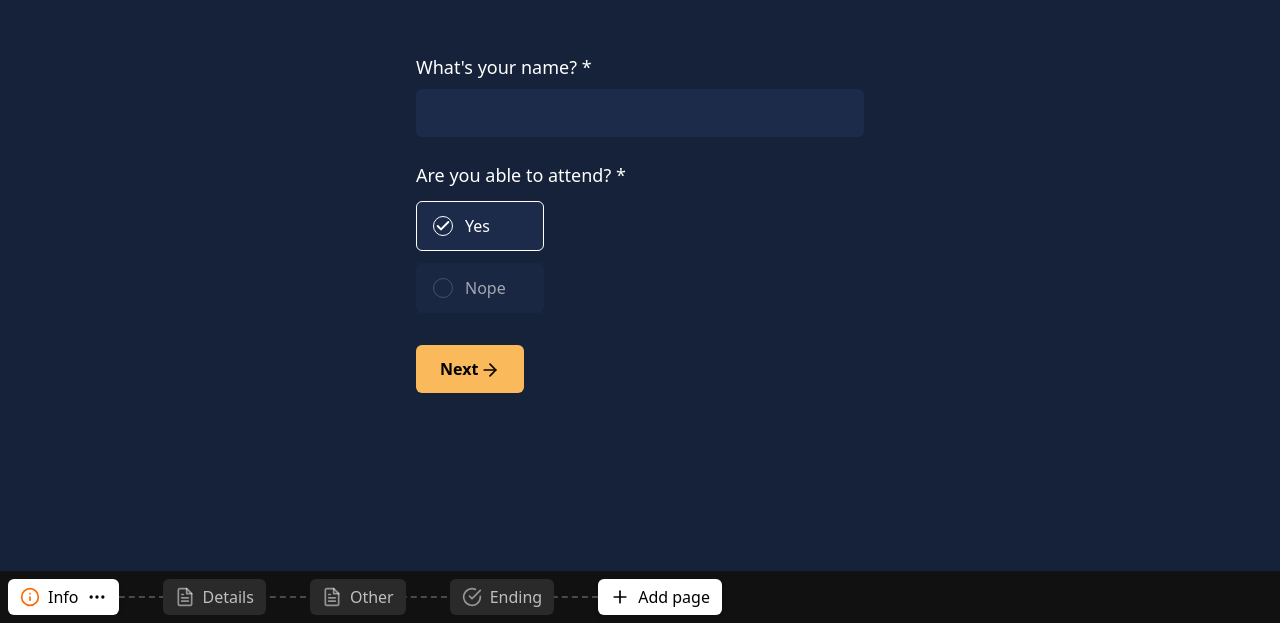
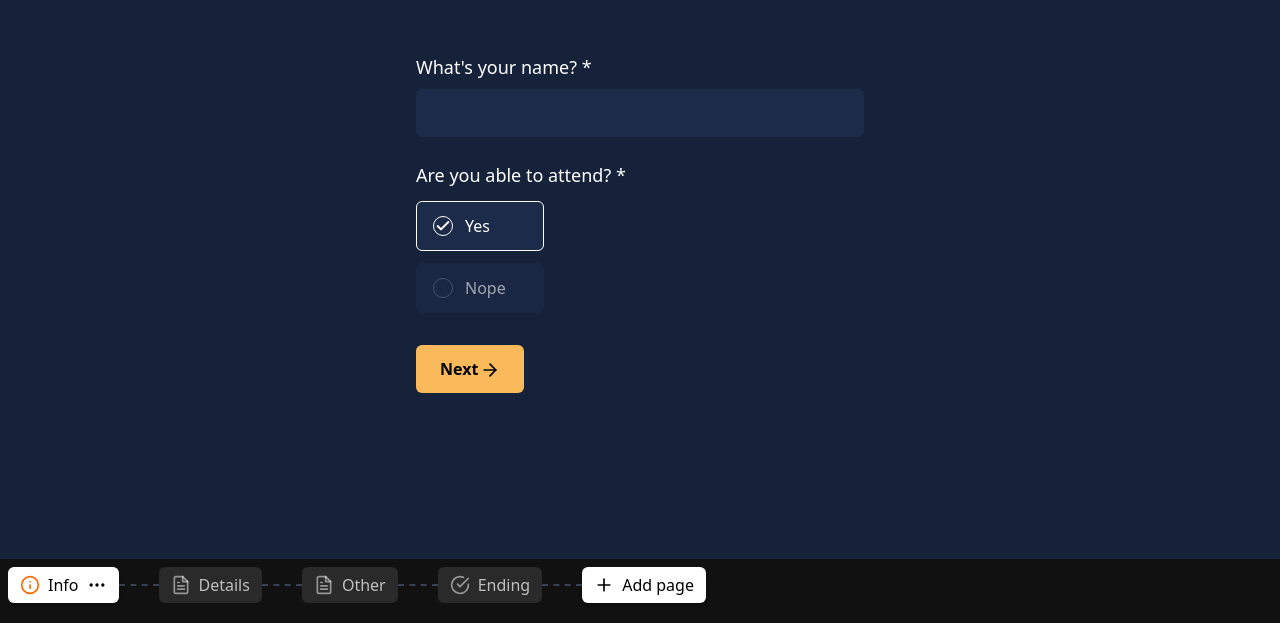
Before and after one commit to bryan-ilman-on-github/react-draggable-page-nav, a Next.js app: page / in a window 1280 px wide. Shown: the part 177-800 px from the top of the page. Built offline with nearby package versions, Linux system fonts and the light colour scheme.

Commit message:
feat(scrollbar): add scrollbar

```diff
--- a/src/app/globals.css
+++ b/src/app/globals.css
@@ -24,24 +24,20 @@ body {
     rgb(var(--background-start-rgb));
 }
 
-/* Styles to hide the scrollbar */
-.custom-scrollbar {
-  -ms-overflow-style: none; /* IE and Edge */
-  scrollbar-width: none; /* Firefox */
-}
 .custom-scrollbar::-webkit-scrollbar {
-  display: none; /* Chrome, Safari, and Opera */
+  height: 6px;
 }
 
-/* Pure CSS Dashed Line */
-.page-list-container::before {
-  content: "";
-  position: absolute;
-  top: 50%;
-  left: 0;
-  right: 0;
-  height: 0;
-  border-top: 2px dashed #4a4a4a; /* A slightly more visible gray */
-  transform: translateY(-50%);
-  z-index: 0;
+.custom-scrollbar::-webkit-scrollbar-track {
+  background: #2a2a2a;
+  border-radius: 10px;
 }
+
+.custom-scrollbar::-webkit-scrollbar-thumb {
+  background: #555;
+  border-radius: 10px;
+}
+
+.custom-scrollbar::-webkit-scrollbar-thumb:hover {
+  background: #777;
+}
--- a/src/components/DraggablePageItem.tsx
+++ b/src/components/DraggablePageItem.tsx
@@ -4,7 +4,6 @@ import { Reorder, useDragControls } from "framer-motion";
 import type { Page } from "./PageNavigation";
 import { PageButton } from "./PageButton";
 import { AddPageButton } from "./AddPageButton";
-import { RefObject } from "react";
 
 interface DraggablePageItemProps {
   page: Page;
@@ -13,8 +12,7 @@ interface DraggablePageItemProps {
   onAdd: () => void;
   onDelete: () => void;
   onRename: () => void;
-  isLast: boolean;
-  constraintsRef: RefObject<HTMLElement>;
+  showAddButton: boolean;
 }
 
 export function DraggablePageItem({
@@ -24,8 +22,7 @@ export function DraggablePageItem({
   onAdd,
   onDelete,
   onRename,
-  isLast,
-  constraintsRef,
+  showAddButton,
 }: DraggablePageItemProps) {
   const dragControls = useDragControls();
 
@@ -34,11 +31,8 @@ export function DraggablePageItem({
       value={page}
       dragListener={false}
       dragControls={dragControls}
-      dragConstraints={constraintsRef}
-      dragElastic={0}
-      className="flex items-center flex-shrink-0 z-10"
+      className="flex items-center flex-shrink-0"
     >
-      <div className="pr-1">
       <PageButton
         page={page}
         isActive={isActive}
@@ -47,17 +41,23 @@ export function DraggablePageItem({
         onDelete={onDelete}
         onRename={onRename}
       />
-      </div>
 
-      {isLast ? (
-        <div className="w-10 h-8"></div>
-      ) : (
-        <div className="relative flex items-center justify-center w-10 h-8 group transition-all duration-300 ease-in-out hover:w-20">
+      <div
+        className={
+          `relative flex items-center justify-center h-8 transition-all duration-200 ease-in-out ` +
+          (showAddButton ? "w-10 hover:w-20 group" : "w-10")
+        }
+      >
+        {/* Dashed line always visible */}
+        <div className="w-full border-t-2 border-dashed border-gray-700 transition-all"></div>
+
+        {/* Add button only if allowed */}
+        {showAddButton ? (
           <div className="absolute opacity-0 group-hover:opacity-100 transition-opacity">
             <AddPageButton onClick={onAdd} />
           </div>
+        ) : null}
       </div>
-      )}
     </Reorder.Item>
   );
 }
--- a/src/components/PageButton.tsx
+++ b/src/components/PageButton.tsx
@@ -64,7 +64,6 @@ export function PageButton({
           e.preventDefault();
           openMenu();
         }}
-        // The entire button is now the drag handle
         onPointerDown={(e) => dragControls.start(e)}
       >
         <page.icon
--- a/src/components/PageNavigation.tsx
+++ b/src/components/PageNavigation.tsx
@@ -1,6 +1,6 @@
 "use client";
 
-import { useState, useRef } from "react";
+import { useState } from "react";
 import { Reorder } from "framer-motion";
 import {
   InfoIcon,
@@ -27,7 +27,6 @@ const INITIAL_PAGES: Page[] = [
 export function PageNavigation() {
   const [pages, setPages] = useState<Page[]>(INITIAL_PAGES);
   const [activePageId, setActivePageId] = useState<string>("info");
-  const constraintsRef = useRef<HTMLOListElement>(null);
 
   const addPage = (index: number) => {
     const newPage: Page = {
@@ -68,14 +67,13 @@ export function PageNavigation() {
 
   return (
     <div className="w-full bg-[#111111] p-2">
-      <div className="relative flex items-center">
+      <div className="h-12 overflow-hidden"> {/* 👈 fixed height wrapper */}
         <Reorder.Group
-          ref={constraintsRef}
           as="ol"
           axis="x"
           values={pages}
           onReorder={setPages}
-          className="relative flex items-center flex-nowrap overflow-x-auto custom-scrollbar page-list-container"
+          className="flex items-center flex-nowrap overflow-x-auto scrollbar-gutter-stable custom-scrollbar pb-1.5"
         >
           {pages.map((page, index) => (
             <DraggablePageItem
@@ -86,12 +84,15 @@ export function PageNavigation() {
               onAdd={() => addPage(index + 1)}
               onDelete={() => deletePage(page.id)}
               onRename={() => renamePage(page.id)}
-              isLast={index === pages.length - 1}
-              constraintsRef={constraintsRef as React.RefObject<HTMLElement>}
+              showAddButton={index < pages.length - 1} // 👈 only show '+' if not last
             />
           ))}
-        </Reorder.Group>
-        <div className="flex-shrink-0">
+          <Reorder.Item
+            value={{ id: "__add_page__" }} // 👈 just a placeholder value
+            dragListener={false}
+            dragControls={undefined as any} // not draggable
+            className="flex-shrink-0"
+          >
             <button
               onClick={() => addPage(pages.length)}
               className="flex items-center gap-2 px-3 py-1.5 rounded-md bg-white text-black shadow-md hover:bg-gray-200 transition-colors"
@@ -99,7 +100,8 @@ export function PageNavigation() {
               <AddIcon className="h-5 w-5 text-black" />
               Add page
             </button>
-        </div>
+          </Reorder.Item>
+        </Reorder.Group>
       </div>
     </div>
   );
```
Also changed, not shown: src/components/FormPage.tsx (line endings or trailing spaces). Lines whose indentation alone changed are shown as unchanged.
